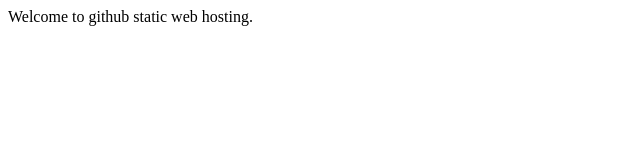
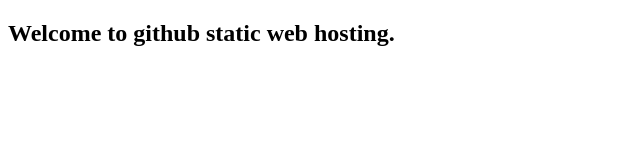
Before and after one commit to salekin01/salekin01.github.io, a plain HTML site: page index.html in a window 1280 px wide. Shown: the whole page, without its empty margins (0-640 px from the left). Drawn offline with Linux system fonts and the light colour scheme.

Commit message:
h2 tag added.

```diff
--- a/index.html
+++ b/index.html
@@ -6,6 +6,6 @@
     <title>Github static web hosting</title>
   </head>
   <body>
-    Welcome to github static web hosting.
+    <h2>Welcome to github static web hosting.</h2>
   </body>
 </html>
```
